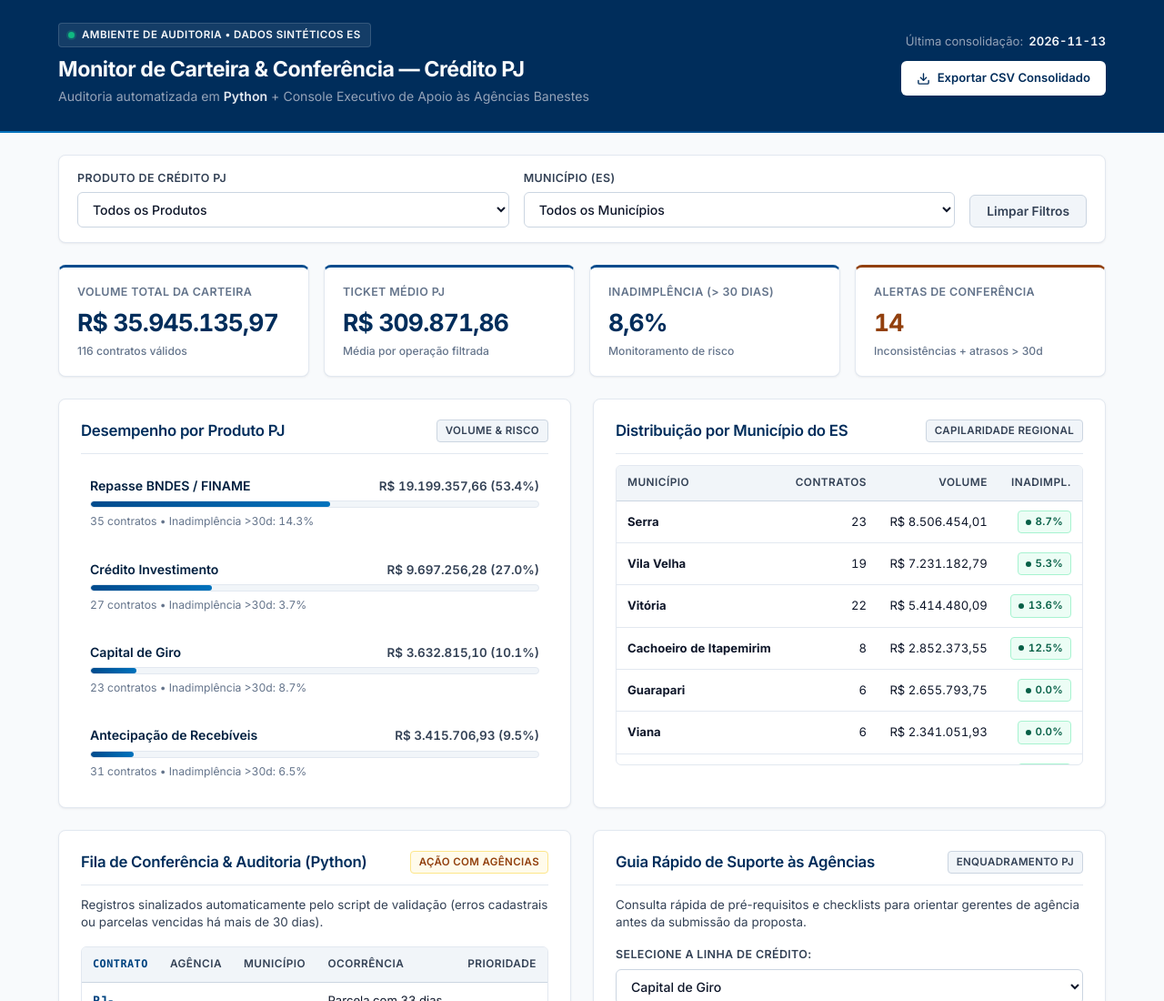
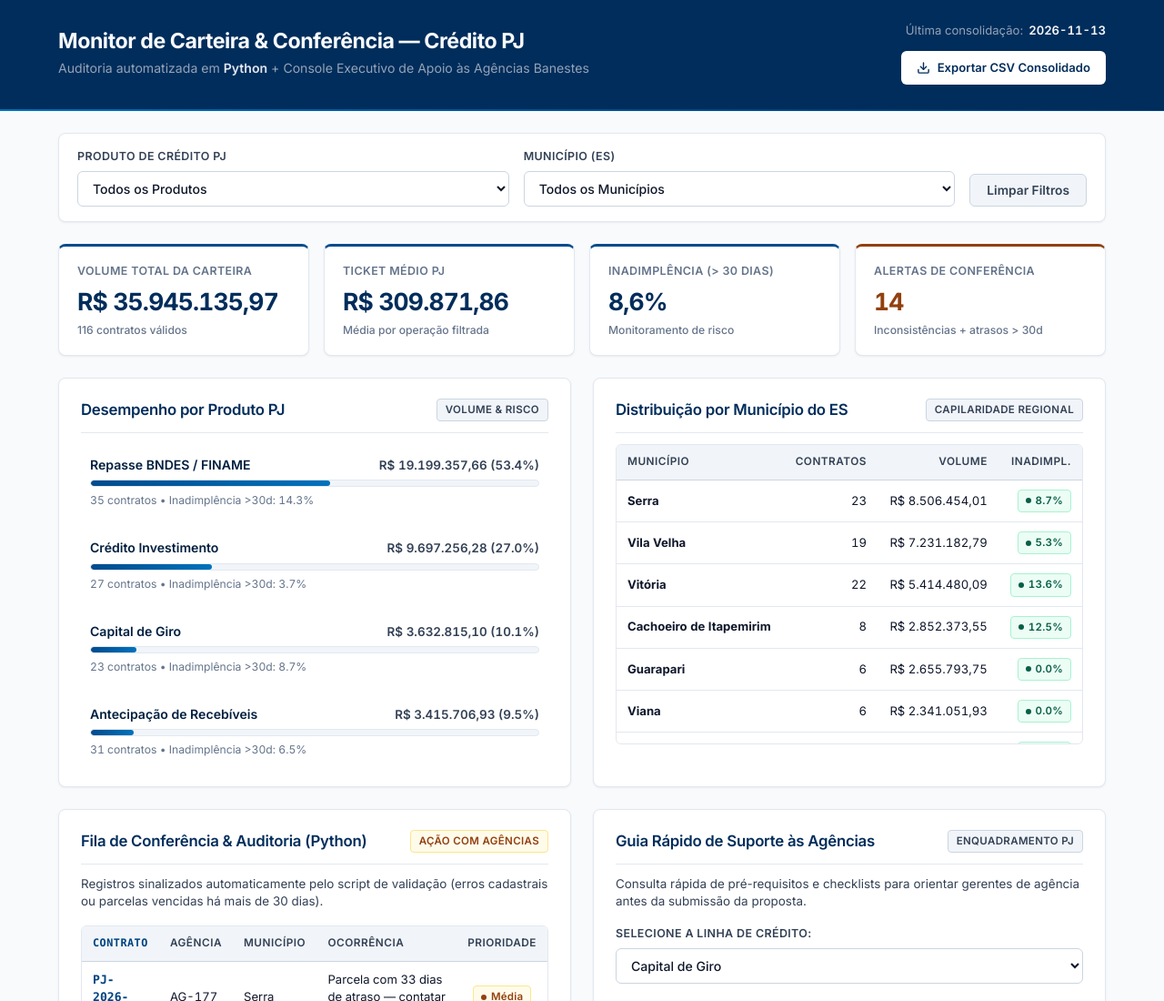
Before and after one commit to celsojuniorladislau/monitor-credito-pj-es, a plain HTML site: page index.html in a window 1280 px wide. Shown: the top 1100 px of the page at 91% size. Drawn offline with Linux system fonts and the light colour scheme; no server answers.

Commit message:
refactor(ui): remover badge de ambiente de auditoria do topo

```diff
--- a/index.html
+++ b/index.html
@@ -16,10 +16,6 @@
   <header class="topbar">
     <div class="container topbar-content">
       <div>
-        <div class="status-indicator-badge">
-          <span class="live-dot" aria-hidden="true"></span>
-          <span>Ambiente de Auditoria • Dados Sintéticos ES</span>
-        </div>
         <h1>Monitor de Carteira &amp; Conferência — Crédito PJ</h1>
         <p class="subtitle">
           Auditoria automatizada em <strong>Python</strong> + Console Executivo de Apoio às Agências Banestes
--- a/style.css
+++ b/style.css
@@ -157,41 +157,6 @@ td,
   gap: 20px;
 }
 
-.status-indicator-badge {
-  display: inline-flex;
-  align-items: center;
-  gap: 8px;
-  background-color: rgba(255, 255, 255, 0.08);
-  border: 1px solid rgba(255, 255, 255, 0.14);
-  padding: 4px 10px;
-  border-radius: 4px;
-  font-size: 0.72rem;
-  font-weight: 600;
-  letter-spacing: 0.04em;
-  text-transform: uppercase;
-  color: var(--text-on-dark);
-  margin-bottom: 10px;
-}
-
-.live-dot {
-  width: 7px;
-  height: 7px;
-  border-radius: 50%;
-  background-color: #10b981;
-  box-shadow: 0 0 0 2px rgba(16, 185, 129, 0.25);
-  animation: pulse-live 2.5s infinite;
-}
-
-@keyframes pulse-live {
-  0%, 100% {
-    transform: scale(1);
-    opacity: 1;
-  }
-  50% {
-    transform: scale(1.15);
-    opacity: 0.65;
-  }
-}
 
 .topbar h1 {
   font-size: 1.45rem;
```
